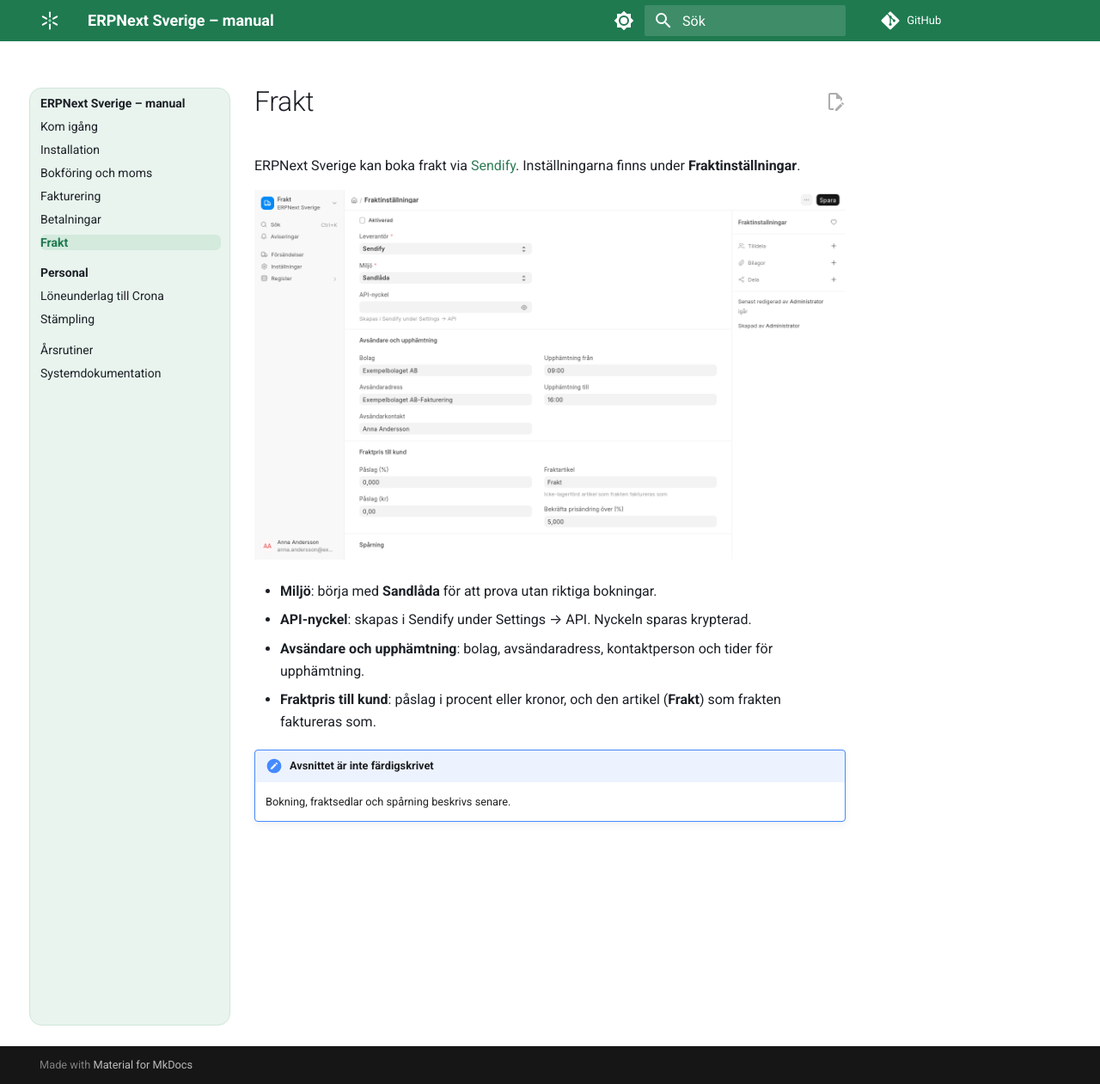
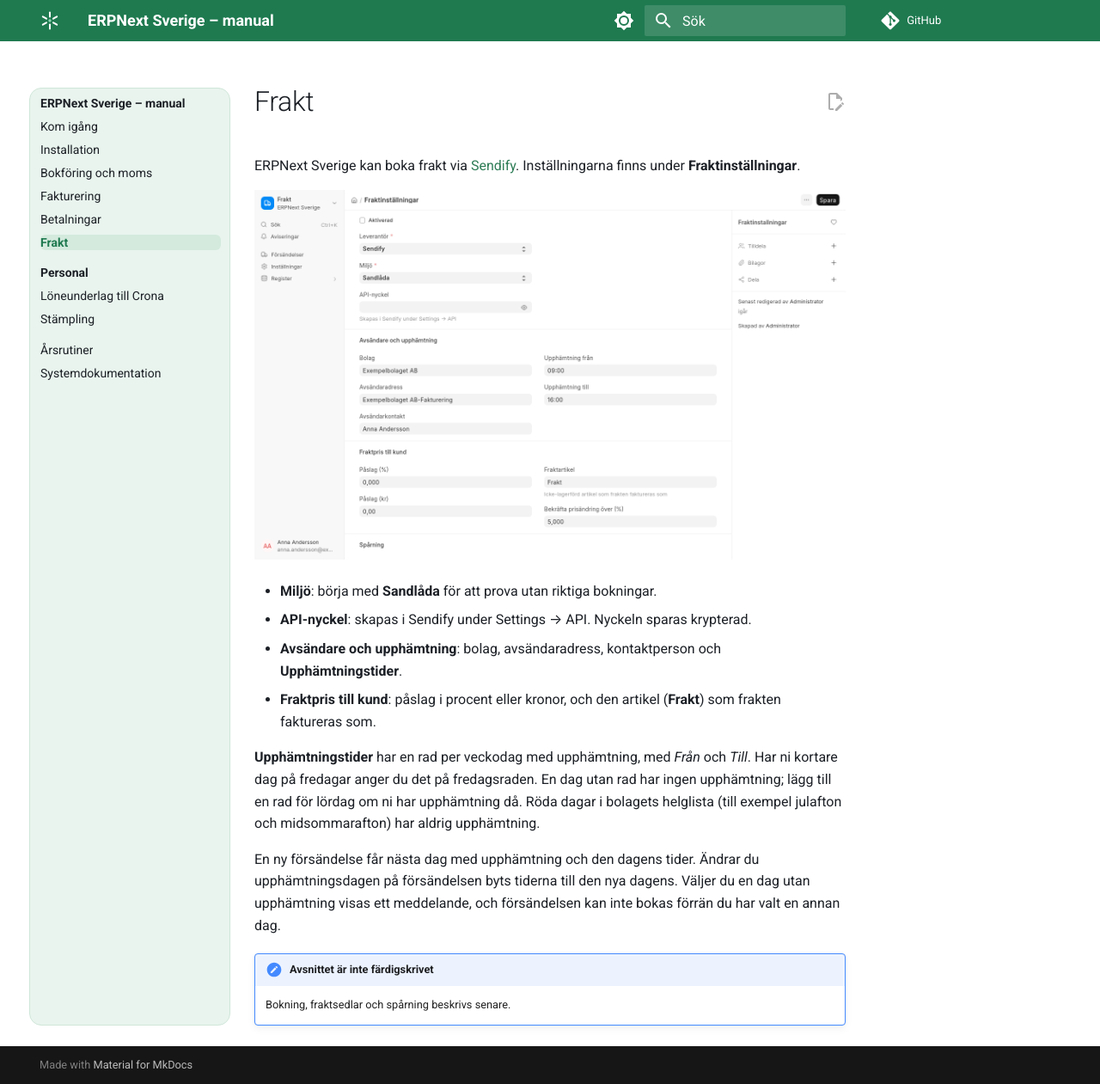
Before and after one commit to ubbe76/ERPNext-Sverige-docs, an MkDocs documentation site: the page built from docs/frakt/index.md, in a window 1280 px wide and 1261 px high. Shown: the whole window at 86% size. Built offline with MkDocs 1.6.1 and Material for MkDocs 9.7.7, drawn with Linux system fonts in a browser that asks for light colours; comment, search, counter and statistics services are not loaded.

Commit message:
docs: pickup times per weekday and red days
Co-Authored-By: Claude Opus 5.5 <noreply@anthropic.com>
Claude-Session: https://claude.ai/code/session_01BefD5qiwHSk5weFM9qGwDU

```diff
--- a/docs/frakt/index.md
+++ b/docs/frakt/index.md
@@ -7,8 +7,17 @@ ERPNext Sverige kan boka frakt via [Sendify](https://www.sendify.se). Inställni
 
 - **Miljö**: börja med **Sandlåda** för att prova utan riktiga bokningar.
 - **API-nyckel**: skapas i Sendify under Settings → API. Nyckeln sparas krypterad.
-- **Avsändare och upphämtning**: bolag, avsändaradress, kontaktperson och tider för upphämtning.
+- **Avsändare och upphämtning**: bolag, avsändaradress, kontaktperson och **Upphämtningstider**.
 - **Fraktpris till kund**: påslag i procent eller kronor, och den artikel (**Frakt**) som frakten faktureras som.
+
+**Upphämtningstider** har en rad per veckodag med upphämtning, med *Från* och *Till*. Har ni kortare dag på
+fredagar anger du det på fredagsraden. En dag utan rad har ingen upphämtning; lägg till en rad för lördag om ni
+har upphämtning då. Röda dagar i bolagets helglista (till exempel julafton och midsommarafton) har aldrig
+upphämtning.
+
+En ny försändelse får nästa dag med upphämtning och den dagens tider. Ändrar du upphämtningsdagen på
+försändelsen byts tiderna till den nya dagens. Väljer du en dag utan upphämtning visas ett meddelande, och
+försändelsen kan inte bokas förrän du har valt en annan dag.
 
 !!! note "Avsnittet är inte färdigskrivet"
     Bokning, fraktsedlar och spårning beskrivs senare.
```
